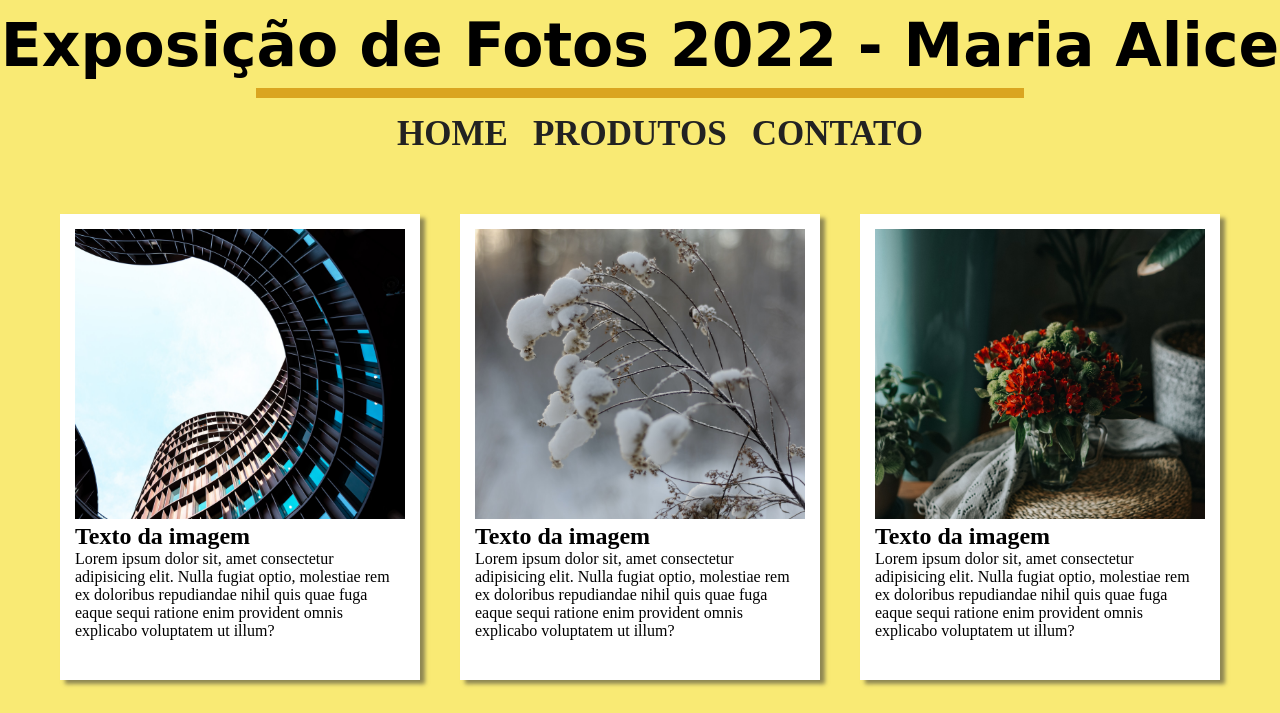
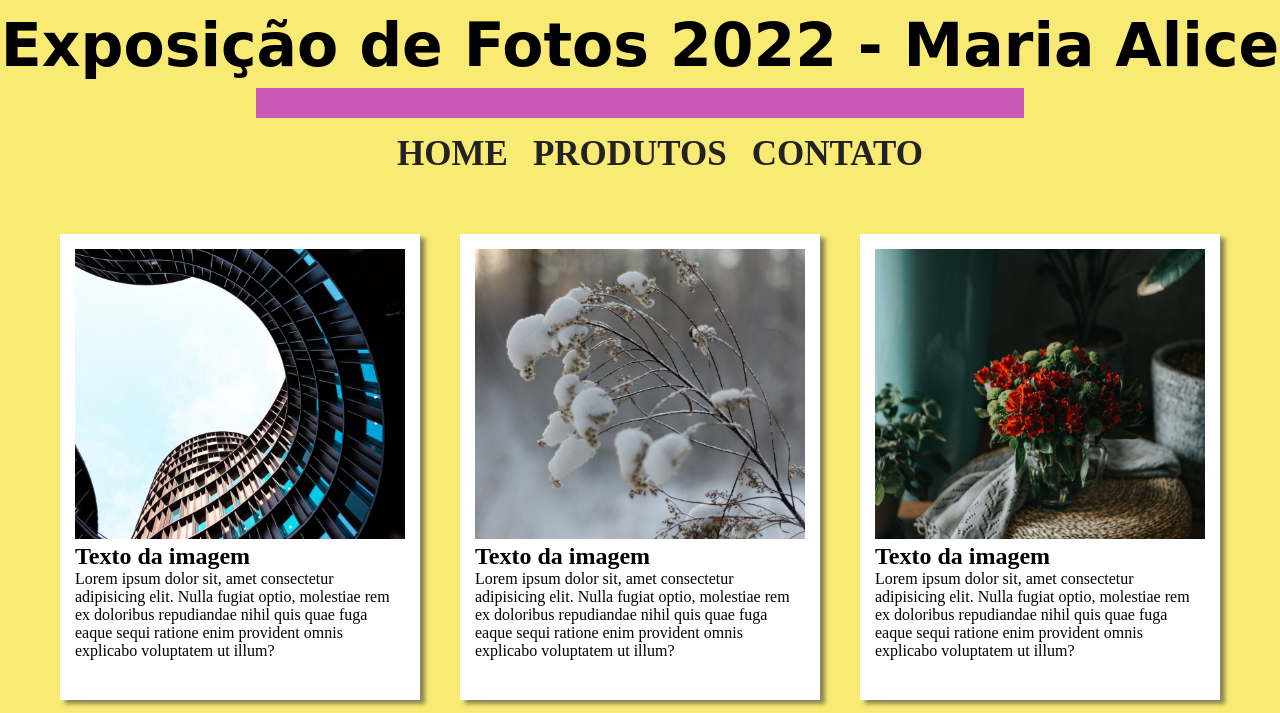
Before and after one commit to luizotaviopires/luizotaviopires.github.io, a plain HTML site: page grid.html in a window 1280 px wide. Shown: the top 713 px of the page. Drawn offline with Linux system fonts and the light colour scheme; a web font is replaced by a local one.

Commit message:
alterei o hr para rosa

```diff
--- a/css/grid.css
+++ b/css/grid.css
@@ -62,8 +62,8 @@ p {
 
 hr {
   width: 60%;
-  height: 10px;
-  background-color: goldenrod;
+  height: 30px;
+  background-color: rgb(202, 88, 183);
   border: none;
 }
 
```
